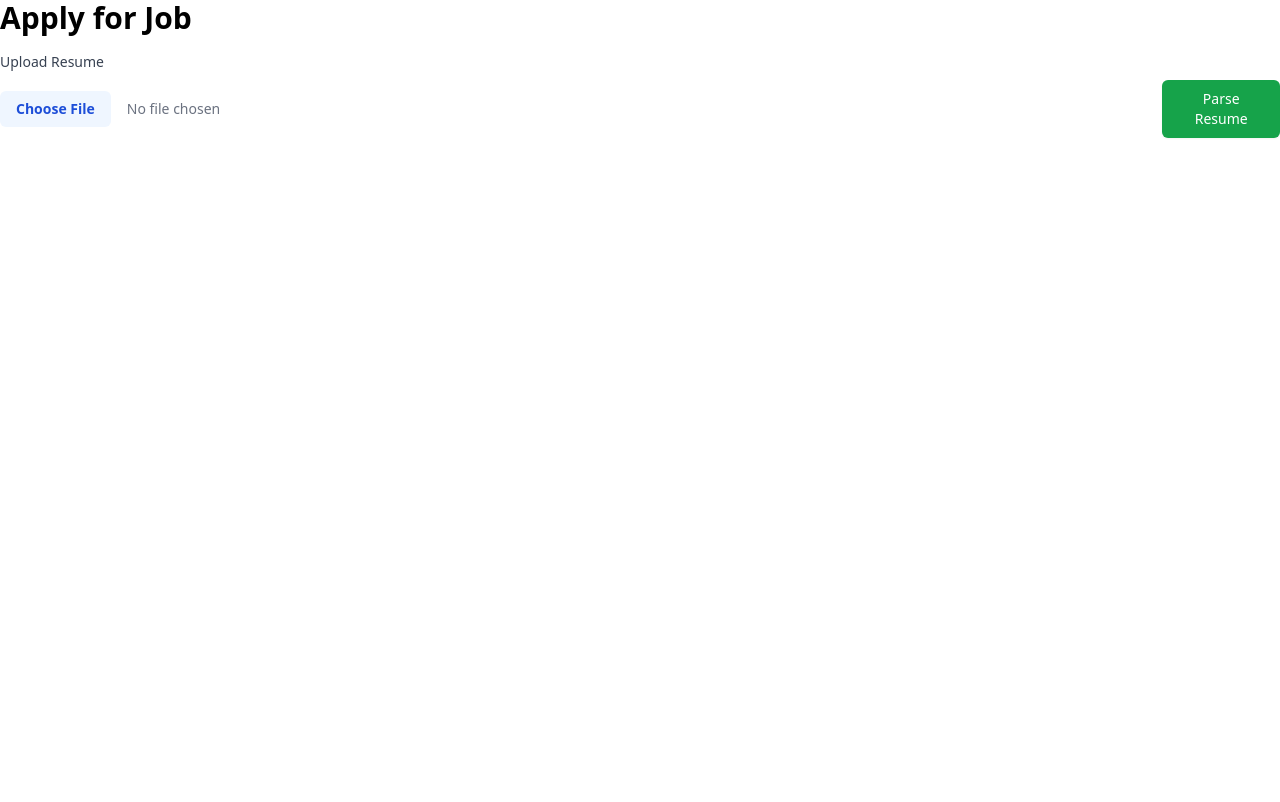
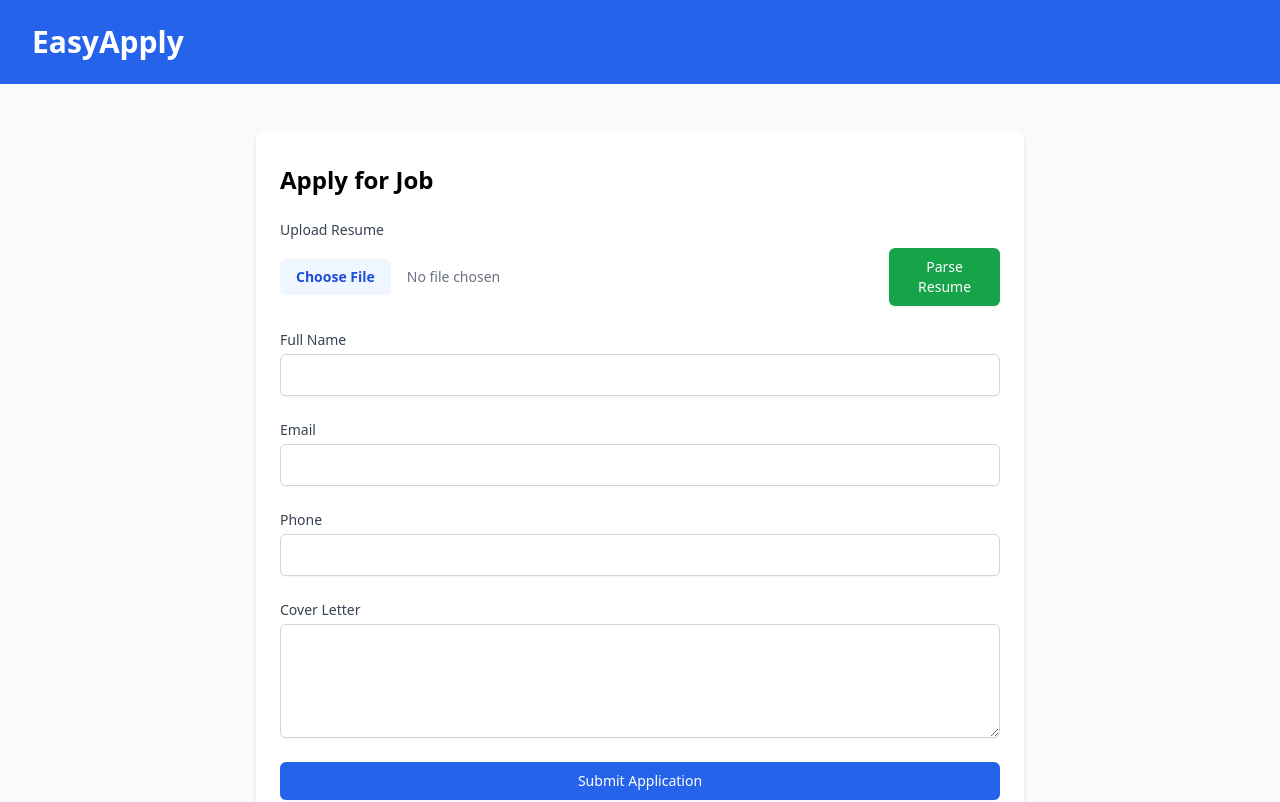
Before and after one commit to Vedantjn/smooth-hire, a Next.js app: page /apply in a window 1280 px wide. Shown: the top 802 px of the page. Built offline with nearby package versions, Linux system fonts and the light colour scheme.

Commit message:
have to use a resume parser software

```diff
--- a/src/app/apply/page.tsx
+++ b/src/app/apply/page.tsx
@@ -3,13 +3,30 @@ import dynamic from 'next/dynamic'
 const ApplicationForm = dynamic(() => import('@/components/ApplicationForm'), { ssr: false })
 
 export default function ApplyPage() {
-  // In a real application, you'd get the jobId from the URL or props
-  const jobId = 'example-job-id'
+  const jobId = 'example-job-id' // In a real app, you'd get this from the URL or props
 
   return (
-    <div>
-      <h1 className="text-3xl font-bold mb-4">Apply for Job</h1>
-      <ApplicationForm jobId={jobId} />
+    <div className="min-h-screen bg-gray-50">
+      <header className="bg-blue-600 text-white py-6 px-4 sm:px-6 lg:px-8">
+        <div className="container mx-auto">
+          <h1 className="text-3xl font-bold">EasyApply</h1>
+        </div>
+      </header>
+
+      <main className="container mx-auto px-4 sm:px-6 lg:px-8 py-12">
+        <div className="max-w-3xl mx-auto bg-white shadow-md rounded-lg overflow-hidden">
+          <div className="px-6 py-8">
+            <h2 className="text-2xl font-bold mb-6">Apply for Job</h2>
+            <ApplicationForm jobId={jobId} />
+          </div>
+        </div>
+      </main>
+
+      <footer className="bg-gray-100 py-8 px-4 sm:px-6 lg:px-8 mt-auto">
+        <div className="container mx-auto text-center text-gray-600">
+          <p>&copy; 2024 EasyApply. All rights reserved.</p>
+        </div>
+      </footer>
     </div>
   )
 }
--- a/src/components/ApplicationForm.tsx
+++ b/src/components/ApplicationForm.tsx
@@ -1,75 +1,94 @@
-// src/components/ResumeUpload.tsx
 'use client';
 
-import { useState } from 'react'
+import React, { useState } from 'react'
+import { useForm } from 'react-hook-form'
 import axios from 'axios'
+import ResumeUpload from './ResumeUpload'
 
-type ParsedData = {
-  name?: string
-  email?: string
-  phone?: string
+type FormData = {
+  name: string
+  email: string
+  phone: string
+  coverLetter: string
 }
 
-type ResumeUploadProps = {
-  onParsed: (data: ParsedData) => void
-}
+export default function ApplicationForm({ jobId }: { jobId: string }) {
+  const { register, handleSubmit, setValue, formState: { errors } } = useForm<FormData>()
+  const [submitting, setSubmitting] = useState(false)
 
-export default function ResumeUpload({ onParsed }: ResumeUploadProps) {
-  const [file, setFile] = useState<File | null>(null)
-  const [uploading, setUploading] = useState(false)
-
-  const handleFileChange = (e: React.ChangeEvent<HTMLInputElement>) => {
-    if (e.target.files) {
-      setFile(e.target.files[0])
+  const onSubmit = async (data: FormData) => {
+    setSubmitting(true)
+    try {
+      const response = await axios.post('/api/apply', { ...data, jobId })
+      console.log('Application submitted:', response.data)
+      // Handle successful submission (e.g., show success message, redirect)
+    } catch (error) {
+      console.error('Error submitting application:', error)
+      // Handle error (e.g., show error message)
+    } finally {
+      setSubmitting(false)
     }
   }
 
-  const handleUpload = async () => {
-    if (!file) return
-
-    setUploading(true)
-    const formData = new FormData()
-    formData.append('resume', file)
-
-    try {
-      const response = await axios.post('/api/parse-resume', formData, {
-        headers: { 'Content-Type': 'multipart/form-data' }
-      })
-      onParsed(response.data)
-    } catch (error) {
-      console.error('Error parsing resume:', error)
-      // Handle error (e.g., show error message)
-    } finally {
-      setUploading(false)
-    }
+  const handleParsedResume = (parsedData: Partial<FormData>) => {
+    Object.entries(parsedData).forEach(([key, value]) => {
+      setValue(key as keyof FormData, value as string)
+    })
   }
 
   return (
-    <div className="mb-6">
-      <label htmlFor="resume" className="block text-sm font-medium text-gray-700 mb-2">
-        Upload Resume
-      </label>
-      <div className="flex items-center space-x-4">
+    <form onSubmit={handleSubmit(onSubmit)} className="space-y-6">
+      <ResumeUpload onParsed={handleParsedResume} />
+
+      <div>
+        <label htmlFor="name" className="block text-sm font-medium text-gray-700">Full Name</label>
         <input
-          id="resume"
-          type="file"
-          onChange={handleFileChange}
-          accept=".pdf,.doc,.docx"
-          className="block w-full text-sm text-gray-500
-            file:mr-4 file:py-2 file:px-4
-            file:rounded-md file:border-0
-            file:text-sm file:font-semibold
-            file:bg-blue-50 file:text-blue-700
-            hover:file:bg-blue-100"
+          id="name"
+          type="text"
+          {...register('name', { required: 'Name is required' })}
+          className="mt-1 block w-full px-3 py-2 bg-white border border-gray-300 rounded-md shadow-sm focus:outline-none focus:ring-blue-500 focus:border-blue-500"
         />
-        <button
-          onClick={handleUpload}
-          className="inline-flex justify-center py-2 px-4 border border-transparent shadow-sm text-sm font-medium rounded-md text-white bg-green-600 hover:bg-green-700 focus:outline-none focus:ring-2 focus:ring-offset-2 focus:ring-green-500"
-          disabled={!file || uploading}
-        >
-          {uploading ? 'Parsing...' : 'Parse Resume'}
-        </button>
+        {errors.name && <p className="mt-1 text-sm text-red-600">{errors.name.message}</p>}
       </div>
-    </div>
+
+      <div>
+        <label htmlFor="email" className="block text-sm font-medium text-gray-700">Email</label>
+        <input
+          id="email"
+          type="email"
+          {...register('email', { required: 'Email is required' })}
+          className="mt-1 block w-full px-3 py-2 bg-white border border-gray-300 rounded-md shadow-sm focus:outline-none focus:ring-blue-500 focus:border-blue-500"
+        />
+        {errors.email && <p className="mt-1 text-sm text-red-600">{errors.email.message}</p>}
+      </div>
+
+      <div>
+        <label htmlFor="phone" className="block text-sm font-medium text-gray-700">Phone</label>
+        <input
+          id="phone"
+          type="tel"
+          {...register('phone')}
+          className="mt-1 block w-full px-3 py-2 bg-white border border-gray-300 rounded-md shadow-sm focus:outline-none focus:ring-blue-500 focus:border-blue-500"
+        />
+      </div>
+
+      <div>
+        <label htmlFor="coverLetter" className="block text-sm font-medium text-gray-700">Cover Letter</label>
+        <textarea
+          id="coverLetter"
+          {...register('coverLetter')}
+          rows={4}
+          className="mt-1 block w-full px-3 py-2 bg-white border border-gray-300 rounded-md shadow-sm focus:outline-none focus:ring-blue-500 focus:border-blue-500"
+        ></textarea>
+      </div>
+
+      <button
+        type="submit"
+        className="w-full flex justify-center py-2 px-4 border border-transparent rounded-md shadow-sm text-sm font-medium text-white bg-blue-600 hover:bg-blue-700 focus:outline-none focus:ring-2 focus:ring-offset-2 focus:ring-blue-500"
+        disabled={submitting}
+      >
+        {submitting ? 'Submitting...' : 'Submit Application'}
+      </button>
+    </form>
   )
 }
--- a/src/components/ResumeUpload.tsx
+++ b/src/components/ResumeUpload.tsx
@@ -1,5 +1,6 @@
 'use client';
-import { useState } from 'react'
+
+import React, { useState } from 'react'
 import axios from 'axios'
 
 type ParsedData = {
@@ -36,27 +37,38 @@ export default function ResumeUpload({ onParsed }: ResumeUploadProps) {
       onParsed(response.data)
     } catch (error) {
       console.error('Error parsing resume:', error)
-      // Handle error (show error message to user)
+      // Handle error (e.g., show error message)
     } finally {
       setUploading(false)
     }
   }
 
   return (
-    <div className="mb-4">
+    <div className="mb-6">
+      <label htmlFor="resume" className="block text-sm font-medium text-gray-700 mb-2">
+        Upload Resume
+      </label>
+      <div className="flex items-center space-x-4">
         <input
+          id="resume"
           type="file"
           onChange={handleFileChange}
           accept=".pdf,.doc,.docx"
-        className="mb-2"
+          className="block w-full text-sm text-gray-500
+            file:mr-4 file:py-2 file:px-4
+            file:rounded-md file:border-0
+            file:text-sm file:font-semibold
+            file:bg-blue-50 file:text-blue-700
+            hover:file:bg-blue-100"
         />
         <button
           onClick={handleUpload}
-        className="bg-green-500 text-white px-4 py-2 rounded hover:bg-green-600 transition-colors"
+          className="inline-flex justify-center py-2 px-4 border border-transparent shadow-sm text-sm font-medium rounded-md text-white bg-green-600 hover:bg-green-700 focus:outline-none focus:ring-2 focus:ring-offset-2 focus:ring-green-500"
           disabled={!file || uploading}
         >
-        {uploading ? 'Uploading...' : 'Upload and Parse Resume'}
+          {uploading ? 'Parsing...' : 'Parse Resume'}
         </button>
+      </div>
     </div>
   )
 }
```
Lines whose indentation alone changed are shown as unchanged.
